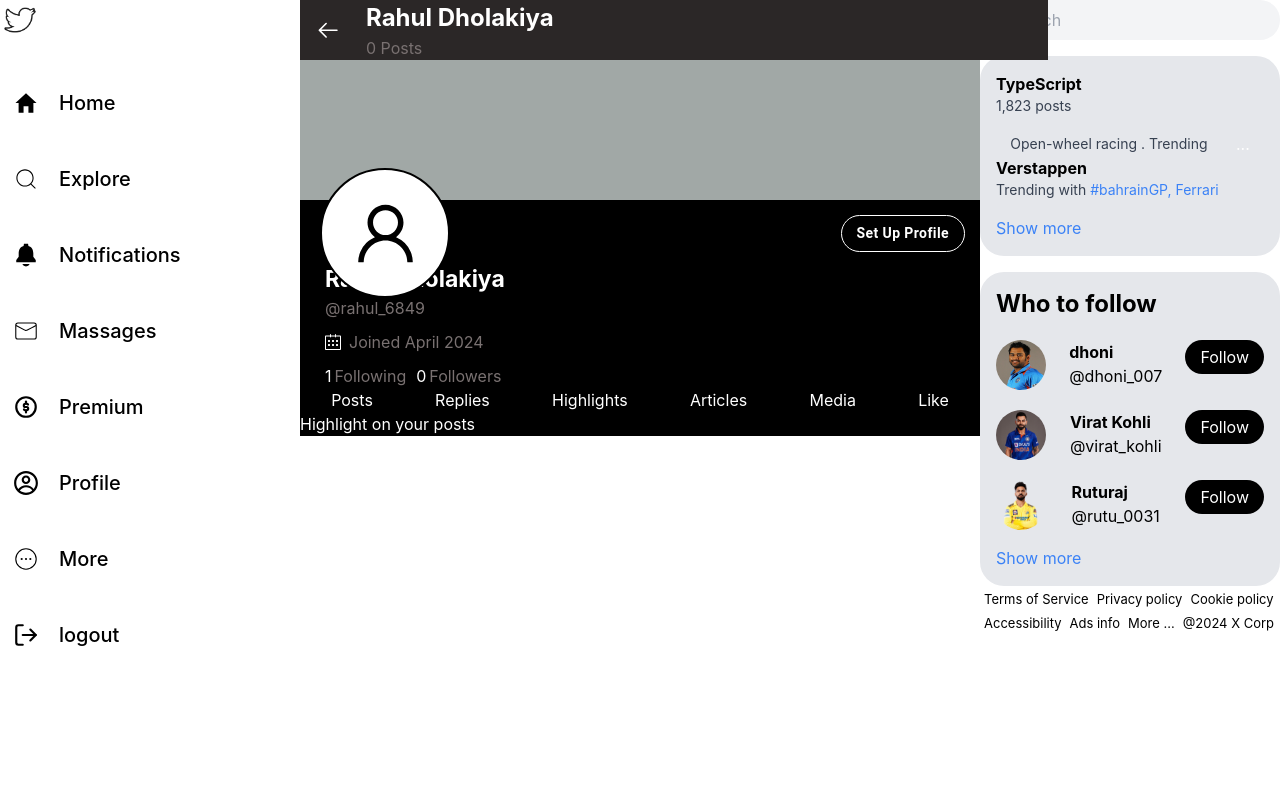
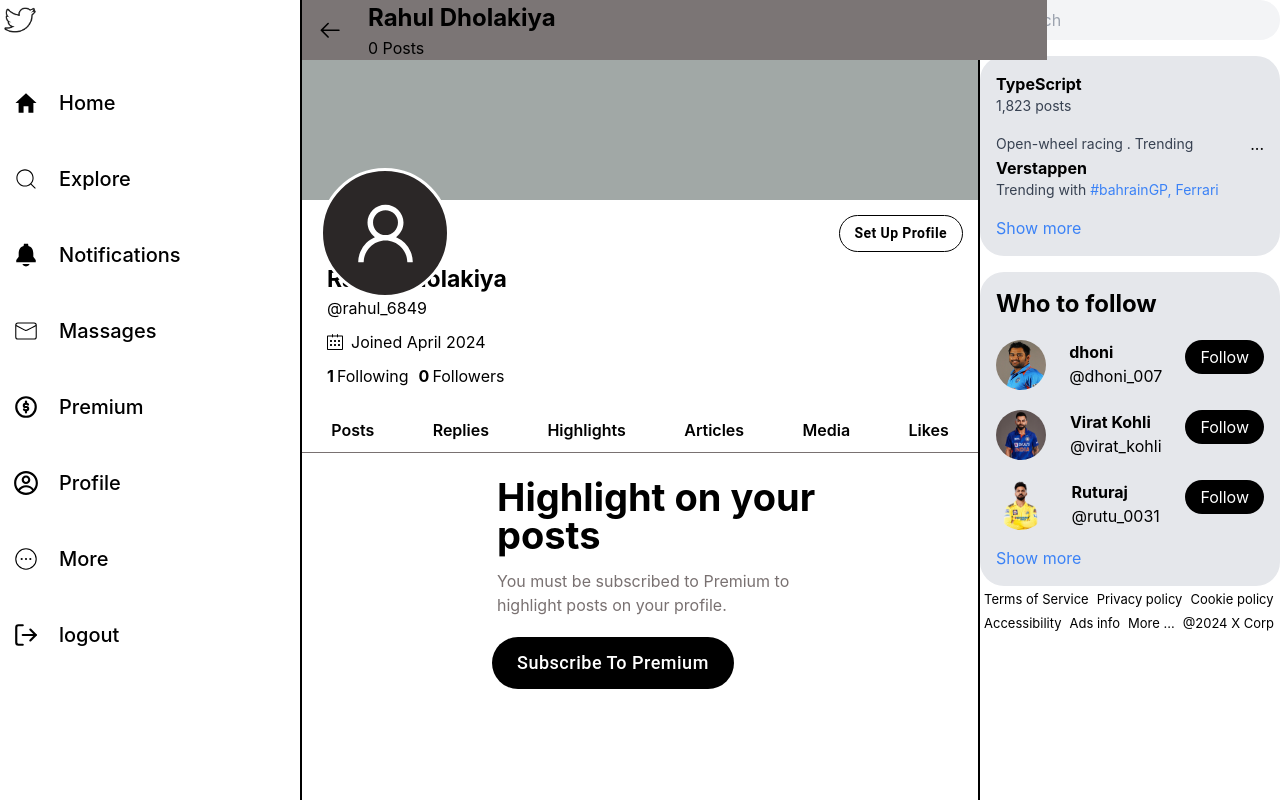
Before and after one commit to Harnillathiya/twitter, a React (Create React App) app: page /profile in a window 1280 px wide. Shown: the top 800 px of the page. Built offline with nearby package versions, Linux system fonts and the light colour scheme.

Commit message:
profilesetdata

```diff
--- a/src/Page/Profile.css
+++ b/src/Page/Profile.css
@@ -1,19 +1,23 @@
+.profile-main {
+  border-left: 2px solid black;
+  border-right: 2px solid black;
+}
 .profile-main-box {
   display: flex;
   align-items: center;
-  background-color: rgb(43, 39, 39);
+  background-color: rgb(123, 117, 117);
   position: fixed;
   top: 0;
-  width: 748px;
+  width: 745px;
   z-index: 999;
 }
 .name-text {
-  color: white;
+  color: black;
   font-weight: 700;
   font-size: 24px;
 }
 .post-text {
-  color: rgb(121, 113, 113);
+  color: black;
 }
 .arrow-icon {
   padding-left: 15px;
@@ -29,20 +33,16 @@
   position: absolute;
   top: 21%;
   left: 25%;
-  background-color: white;
-  color: black;
-  border: 2px solid black;
-}
-.avatar-second-box {
-  background-color: black;
-  /* height: 300px; */
+  background-color: rgb(43, 39, 39);
+  color: white;
+  border: 3px solid white;
 }
 .main-profile-button {
   text-align: end;
 }
 .profile-button {
-  border: 1px solid white !important;
-  color: white !important;
+  border: 1px solid black !important;
+  color: black !important;
   font-weight: 600 !important;
   border-radius: 20px !important;
   margin-top: 15px !important;
@@ -50,14 +50,14 @@
   text-transform: capitalize !important;
 }
 .profile-rahul-text {
-  color: white;
+  color: black;
   font-weight: 700;
   font-size: 23px;
   padding-top: 10px;
   padding-left: 25px;
 }
 .profile-username-text {
-  color: rgb(121, 113, 113);
+  color: black;
   padding-left: 25px;
 }
 .date-joined-flex {
@@ -66,48 +66,35 @@
   padding-top: 10px;
 }
 .date-joined-calender {
-  color: white;
+  color: black;
   padding-left: 25px;
 }
 .date-joined-text {
-  color: rgb(121, 113, 113);
+  color: black;
   padding-left: 8px;
 }
 .following-flex {
   display: flex;
-  color: white;
+  color: black;
   margin-top: 10px;
+  /* font-weight: 600; */
 }
 .following {
   padding-left: 25px;
-  color: rgb(121, 113, 113);
+  color: black;
 }
 .followers {
   padding-left: 10px;
-  color: rgb(121, 113, 113);
+  color: black;
 }
 .one {
   padding-right: 3px;
-  color: white;
-}
-.profile-header {
-  color: rgb(121, 113, 113);
-  display: flex;
-  justify-content: space-around;
-  margin-top: 30px;
-  border-bottom: 1px solid rgb(121, 113, 113);
-}
-.profile-header-li {
-  padding-bottom: 15px;
-}
-.profile-header-li:hover {
-  font-weight: 500;
-  color: white;
-  border-bottom: 3px solid royalblue;
+  color: black;
+  font-weight: 700;
 }
 .post-box {
   background-color: black;
-  color: white;
+  color: black;
 }
 .highlight {
   font-size: 35px;
@@ -143,12 +130,49 @@
   text-transform: capitalize !important;
   padding: 10px 20px !important;
 }
-.post-height{
+.post-height {
   height: 550px;
 }
-.flex{
+.profile-header {
   display: flex;
   align-items: center;
   justify-content: space-around;
-  color: white;
+  /* color: white; */
+  margin-top: 30px;
+  border-bottom: 1px solid rgb(121, 113, 113);
+  padding-bottom: 10px;
 }
+.profilecom-textone {
+  /* color: white; */
+  font-size: 38px;
+  font-weight: 700;
+  width: 618px;
+  padding-left: 195px;
+  line-height: 100%;
+  margin-top: 25px;
+}
+.profilecom-texttwo {
+  color: rgb(121, 113, 113);
+  padding-left: 195px;
+  width: 537px;
+  margin-top: 15px;
+}
+.profilecom-btn {
+  background-color: black !important;
+  color: white !important;
+  text-transform: capitalize !important;
+  padding: 10px 25px 10px 25px !important;
+  border-radius: 40px !important;
+  border: none !important;
+  margin-left: 190px !important;
+  margin-top: 20px !important;
+  font-size: 18px !important;
+  font-weight: 500 !important;
+}
+.profilecom-main {
+  height: 480px;
+}
+.profileheader-text {
+  cursor: pointer;
+  font-weight: 600;
+}
--- a/src/Page/Profile.jsx
+++ b/src/Page/Profile.jsx
@@ -5,9 +5,7 @@ import { UserOutlined } from "@ant-design/icons";
 import { Avatar } from "antd";
 import Button from "@mui/material/Button";
 import { SlCalender } from "react-icons/sl";
-import { Link } from "react-router-dom";
 import { profileCom } from "../StaticData";
-import Posts from "../Profile/Posts";
 
 const profileHeader = [
   {
@@ -31,11 +29,10 @@ const profileHeader = [
     text: "Media",
   },
   {
-    id: "like",
-    text: "Like",
+    id: "likes",
+    text: "Likes",
   },
 ];
-
 
 const Profile = () => {
   const [selectedTab, setSelectedTab] = useState("posts");
@@ -44,10 +41,10 @@ const Profile = () => {
     console.log(id);
   };
   return (
-    <div>
+    <div className="profile-main">
       <div className="profile-main-box">
         <div className="arrow-icon">
-          <GoArrowLeft size={26} color="white" />
+          <GoArrowLeft size={26} color="black" />
         </div>
         <div className="name-post-text">
           <p className="name-text">Rahul Dholakiya</p>
@@ -61,7 +58,7 @@ const Profile = () => {
           className="avatar-position"
         />
       </div>
-      <div className="avatar-second-box">
+      <div>
         <div className="main-profile-button">
           <Button variant="outlined" className="profile-button">
             Set up profile
@@ -86,43 +83,29 @@ const Profile = () => {
               <span className="one">0</span>Followers
             </p>
           </div>
-          {/* <div>
-            <ul className="profile-header">
-              <li className="profile-header-li">
-                <Link to="/posts">Posts</Link>
-              </li>
-              <li className="profile-header-li">
-                <Link to="/replies">Replies</Link>
-              </li>
-              <li className="profile-header-li">
-                <Link to="/highlights">Highlights</Link>
-              </li>
-              <li className="profile-header-li">
-                <Link to="/article">Article</Link>
-              </li>
-              <li className="profile-header-li">
-                <Link to="/media">Media</Link>
-              </li>
-              <li className="profile-header-li">
-                <Link to="/like">Like</Link>
-              </li>
-            </ul>
-          </div> */}
-          <div className="flex">
+          <div className="profile-header">
             {profileHeader.map((item, index) => {
               return (
                 <div
-                  className="flex-col"
                   key={index}
                   onClick={() => selectedTabHandler(item.id)}
+                  className="profileheader-text"
                 >
                   {item.text}
                 </div>
               );
             })}
           </div>
-          <div>
-           <h3 style={{color: "white"}}>{profileCom[selectedTab]?.textOne}</h3>
+          <div className="profilecom-main">
+            <p className="profilecom-textone">
+              {profileCom[selectedTab]?.textOne}
+            </p>
+            <p className="profilecom-texttwo">
+              {profileCom[selectedTab]?.textTwo}
+            </p>
+            <Button variant="outlined" className="profilecom-btn">
+              {profileCom[selectedTab]?.btn}
+            </Button>
           </div>
         </div>
       </div>
--- a/src/Profile/Articles.jsx
+++ /dev/null
@@ -1,28 +0,0 @@
-import React from "react";
-import Profile from "../Page/Profile";
-import Button from "@mui/material/Button";
-
-const Articles = () => {
-  return (
-    <div>
-      <div className="post-box">
-        <Profile />
-        <div>
-          <p className="highlight">Highlight on your</p>
-          <p className="profile">Articles</p>
-          <p className="subscribed">
-            You must be subscribed to Premium to highlight
-          </p>
-          <p className="post-profile">posts on your profile</p>
-          <div className="subscribe-btn">
-            <Button variant="outlined" className="sub-to-premium">
-              Subscribe to Premium
-            </Button>
-          </div>
-        </div>
-      </div>
-    </div>
-  );
-};
-
-export default Articles;
--- a/src/Profile/Highlights.jsx
+++ /dev/null
@@ -1,28 +0,0 @@
-import React from "react";
-import Profile from "../Page/Profile";
-import Button from "@mui/material/Button";
-
-const Highlights = () => {
-  return (
-    <div>
-      <div className="post-box">
-        <Profile />
-        <div>
-          <p className="highlight">Highlight on your</p>
-          <p className="profile">Highlight</p>
-          <p className="subscribed">
-            You must be subscribed to Premium to highlight
-          </p>
-          <p className="post-profile">posts on your profile</p>
-          <div className="subscribe-btn">
-            <Button variant="outlined" className="sub-to-premium">
-              Subscribe to Premium
-            </Button>
-          </div>
-        </div>
-      </div>
-    </div>
-  );
-};
-
-export default Highlights;
--- a/src/Profile/Likes.jsx
+++ /dev/null
@@ -1,28 +0,0 @@
-import React from "react";
-import Profile from "../Page/Profile";
-import Button from "@mui/material/Button";
-
-const Likes = () => {
-  return (
-    <div>
-      <div className="post-box">
-        <Profile />
-        <div>
-          <p className="highlight">Highlight on your</p>
-          <p className="profile">Likes</p>
-          <p className="subscribed">
-            You must be subscribed to Premium to highlight
-          </p>
-          <p className="post-profile">posts on your profile</p>
-          <div className="subscribe-btn">
-            <Button variant="outlined" className="sub-to-premium">
-              Subscribe to Premium
-            </Button>
-          </div>
-        </div>
-      </div>
-    </div>
-  );
-};
-
-export default Likes;
--- a/src/Profile/Media.jsx
+++ /dev/null
@@ -1,28 +0,0 @@
-import React from "react";
-import Profile from "../Page/Profile";
-import Button from "@mui/material/Button";
-
-const Media = () => {
-  return (
-    <div>
-      <div className="post-box">
-        <Profile />
-        <div>
-          <p className="highlight">Highlight on your</p>
-          <p className="profile">Media</p>
-          <p className="subscribed">
-            You must be subscribed to Premium to highlight
-          </p>
-          <p className="post-profile">posts on your profile</p>
-          <div className="subscribe-btn">
-            <Button variant="outlined" className="sub-to-premium">
-              Subscribe to Premium
-            </Button>
-          </div>
-        </div>
-      </div>
-    </div>
-  );
-};
-
-export default Media;
--- a/src/Profile/Posts.jsx
+++ /dev/null
@@ -1,28 +0,0 @@
-import React from "react";
-import Profile from "../Page/Profile";
-import Button from "@mui/material/Button";
-
-const Posts = () => {
-  return (
-    <div>
-      <div className="post-box">
-        <Profile />
-        <div className="post-height">
-          <p className="highlight">
-            Highlight on your
-          </p>
-          <p className="profile">Posts</p>
-          <p className="subscribed">
-            You must be subscribed to Premium to highlight
-          </p>
-          <p className="post-profile">posts on your profile</p>
-          <div className="subscribe-btn">
-            <Button variant="outlined" className="sub-to-premium">Subscribe to Premium</Button>
-          </div>
-        </div>
-      </div>
-    </div>
-  );
-};
-
-export default Posts;
--- a/src/Profile/Replies.jsx
+++ /dev/null
@@ -1,28 +0,0 @@
-import React from "react";
-import Profile from "../Page/Profile";
-import Button from "@mui/material/Button";
-
-const Replies = () => {
-  return (
-    <div>
-      <div className="post-box">
-        <Profile />
-        <div>
-          <p className="highlight">Highlight on your</p>
-          <p className="profile">Replies</p>
-          <p className="subscribed">
-            You must be subscribed to Premium to highlight
-          </p>
-          <p className="post-profile">posts on your profile</p>
-          <div className="subscribe-btn">
-            <Button variant="outlined" className="sub-to-premium">
-              Subscribe to Premium
-            </Button>
-          </div>
-        </div>
-      </div>
-    </div>
-  );
-};
-
-export default Replies;
--- a/src/StaticData.js
+++ b/src/StaticData.js
@@ -1,4 +1,5 @@
 export const name = "#VijayDeverakonda, #MrunalThakur";
+
 export const forYou = [
   {
     nameOne: "Entertainment · Trending",
@@ -43,34 +44,40 @@ export const forYou = [
 ];
 
 export const profileCom = {
-  posts:{
-    textOne:"Highlight on your posts",
-    textTwo:"You must be subscribed to Premium to highlight posts on your profile.",
-    btn:"Subscribe to Premium"
+  posts: {
+    textOne: "Highlight on your posts",
+    textTwo:
+      "You must be subscribed to Premium to highlight posts on your profile.",
+    btn: "Subscribe to Premium",
   },
-  replies:{
-    textOne:"Highlight on your replies",
-    textTwo:"You must be subscribed to Premium to highlight posts on your profile.",
-    btn:"Subscribe to Premium"
+  replies: {
+    textOne: "Highlight on your replies",
+    textTwo:
+      "You must be subscribed to Premium to highlight posts on your profile.",
+    btn: "Subscribe to Premium",
   },
-  highlights:{
-    textOne:"Highlight on your highlights",
-    textTwo:"You must be subscribed to Premium to highlight posts on your profile.",
-    btn:"Subscribe to Premium"
+  highlights: {
+    textOne: "Highlight on your highlights",
+    textTwo:
+      "You must be subscribed to Premium to highlight posts on your profile.",
+    btn: "Subscribe to Premium",
   },
-  articles:{
-    textOne:"Highlight on your articles",
-    textTwo:"You must be subscribed to Premium to highlight posts on your profile.",
-    btn:"Subscribe to Premium"
+  articles: {
+    textOne: "Highlight on your articles",
+    textTwo:
+      "You must be subscribed to Premium to highlight posts on your profile.",
+    btn: "Subscribe to Premium",
   },
-  media:{
-    textOne:"Highlight on your media",
-    textTwo:"You must be subscribed to Premium to highlight posts on your profile.",
-    btn:"Subscribe to Premium"
+  media: {
+    textOne: "Highlight on your media",
+    textTwo:
+      "You must be subscribed to Premium to highlight posts on your profile.",
+    btn: "Subscribe to Premium",
   },
-  like:{
-    textOne:"Highlight on your like",
-    textTwo:"You must be subscribed to Premium to highlight posts on your profile.",
-    btn:"Subscribe to Premium"
+  likes: {
+    textOne: "Highlight on your likes",
+    textTwo:
+      "You must be subscribed to Premium to highlight posts on your profile.",
+    btn: "Subscribe to Premium",
   },
-}
+};
```
Also changed, not shown: src/routes.js (+0 -30 lines).
